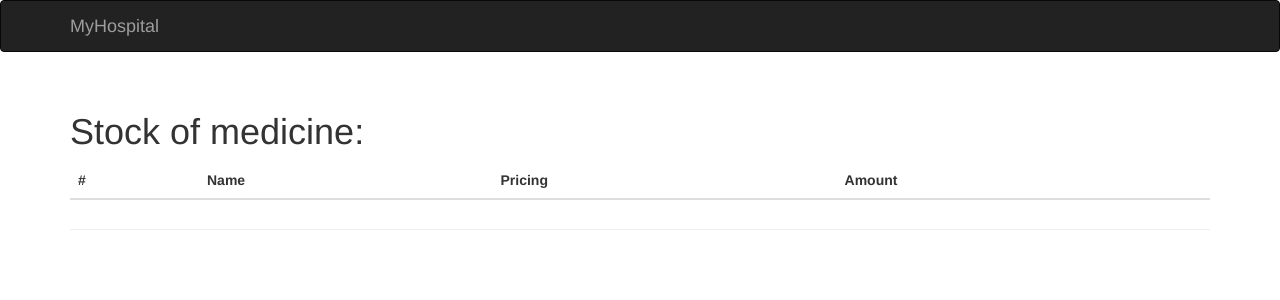
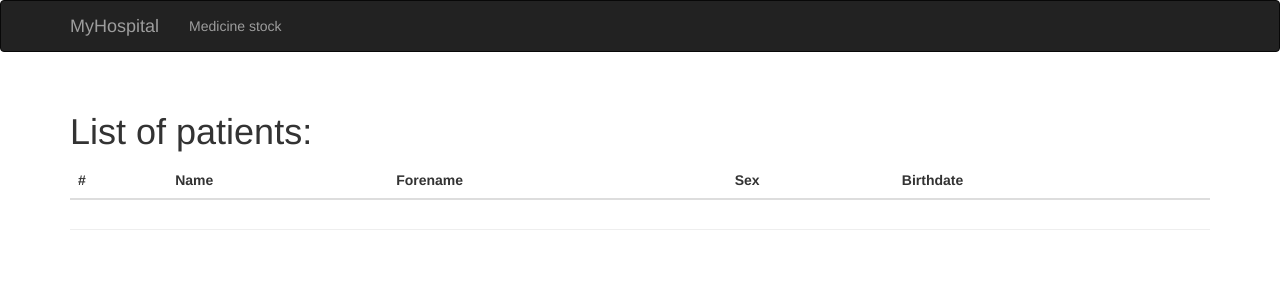
Before and after one commit to Cornslakes/Database-Project-WWI21DSB, a Flask app: page / in a window 1280 px wide. Shown: the top 300 px of the page. Run offline with Flask 3, Linux system fonts and the light colour scheme; lists and menus that the app fills with data are empty; some libraries are stand-ins or nearby versions.

Commit message:
added delete patient functionality

```diff
--- a/app.py
+++ b/app.py
@@ -1,4 +1,4 @@
-from flask import Flask, url_for, render_template, session, redirect
+from flask import Flask, url_for, render_template, session, redirect, flash
 from flask_sqlalchemy import SQLAlchemy
 from flask_wtf import FlaskForm
 from wtforms import StringField, SubmitField
@@ -7,6 +7,7 @@ from flask_bootstrap import Bootstrap
 import os
 
 app = Flask (__name__)
+app.secret_key = "super secret key"
 app.app_context().push()
 bootstrap = Bootstrap(app)
 
@@ -15,10 +16,26 @@ app.config[
 ] = "postgresql://admin:123@localhost:5433/hospital"
 
 db = SQLAlchemy(app)
-from models import Medicine
+from models import Medicine, Patient
 
-@app.route('/')
+@app.route('/', methods=['GET', 'POST'])
 def index():
-    title="List of medicine stock:"
+    title="List of patients:"
+    patient = Patient.query.order_by(Patient.Patient_Name.desc()).all()
+    return render_template('patient.html', patient=patient)
+
+@app.route('/medicine')
+def medicine_stock():
+    title="List of current medicine stock:"
     medicine = Medicine.query.order_by(Medicine.Medicine_Name.desc()).all()
     return render_template('medicine.html', medicine=medicine)
+
+@app.route('/delete_patient/<id>')
+def delete_patient(id):
+    patient = Patient.query.filter_by(Patient_ID=id).first()
+    if patient:
+        msg_text = 'Patient %s successfully removed' % str(patient)
+        db.session.delete(patient)
+        db.session.commit()
+        flash(msg_text)
+    return redirect(url_for('index'))
--- a/schema.sql
+++ b/schema.sql
@@ -30,9 +30,9 @@ CREATE TABLE IF NOT EXISTS public."Medicine_Supplier"
 CREATE TABLE IF NOT EXISTS public."Patient"
 (
     "Patient_ID" uuid,
-    "Patient_Name" character,
-    "Patient_Forename" character,
-    "Patient_Sex" character(1),
+    "Patient_Name" text,
+    "Patient_Forename" text,
+    "Patient_Sex" character,
     "Patient_Birthdate" date,
     "Room_Nr" smallint,
     "Station_Nr" smallint,
@@ -50,7 +50,7 @@ CREATE TABLE IF NOT EXISTS public."Patient_Medicine"
 CREATE TABLE IF NOT EXISTS public."Address"
 (
     "Address_ID" uuid,
-    "Address_Street" character,
+    "Address_Street" character varying,
     "Address_HNr" character varying,
     "Place_ID" uuid,
     PRIMARY KEY ("Address_ID")
@@ -67,11 +67,11 @@ CREATE TABLE IF NOT EXISTS public."Place"
 CREATE TABLE IF NOT EXISTS public."Employee"
 (
     "Employee_ID" uuid,
-    "Employee_Name" character,
-    "Employee_Forename" character,
+    "Employee_Name" text,
+    "Employee_Forename" text,
     "Employee_Birthdate" date,
     "Employee_Salary" money,
-    "Employee_Role" character,
+    "Employee_Role" text,
     "Address_ID" uuid,
     PRIMARY KEY ("Employee_ID")
 );
@@ -79,7 +79,7 @@ CREATE TABLE IF NOT EXISTS public."Employee"
 CREATE TABLE IF NOT EXISTS public."Station"
 (
     "Station_Nr" smallint,
-    "Station_Name" character,
+    "Station_Name" text,
     "Station_Amount_of_rooms" smallint,
     PRIMARY KEY ("Station_Nr")
 );
--- a/templates/base.html
+++ b/templates/base.html
@@ -21,6 +21,7 @@
         <div class="navbar-collapse collapse">
             <ul class="nav navbar-nav">
                 <!-- <li><a href="/add_employee">Add new employee</a></li> -->
+                <li><a href="/medicine">Medicine stock</a></li>
             </ul>
         </div>
     </div>
--- a/templates/medicine.html
+++ b/templates/medicine.html
@@ -5,7 +5,7 @@
 
 {% block page_content %}
 <div class="page-header">
-    <h1>Stock of medicine:</h1>
+    <h1>Current stock of medicine:</h1>
     <table class="table table-dark table-striped ">
         <thead class="thead-dark" >
             <tr>
--- /dev/null
+++ b/templates/patient.html
@@ -0,0 +1,32 @@
+{% extends "base.html" %}
+{% import "bootstrap/wtf.html" as wtf %}
+
+{% block title %}Company{% endblock %}
+
+{% block page_content %}
+<div class="page-header">
+    <h1>List of patients:</h1>
+    <table class="table table-dark table-striped ">
+        <thead class="thead-dark" >
+            <tr>
+              <th scope="col">#</th>
+              <th scope="col">Name</th>
+              <th scope="col">Forename</th>
+              <th scope="col">Sex</th>
+              <th scope="col">Birthdate</th>
+            </tr>
+          </thead>
+        <tbody>
+         {% for patient in patient %}
+         <tr>
+              <td class="med_name">{{ loop.index }}</td>
+              <td class="med_name">{{patient.Patient_Name}}</td>
+              <td class="med_name">{{patient.Patient_Forename}}</td>
+              <td class="med_name">{{patient.Patient_Sex}}</td>
+              <td class="med_name">{{patient.Patient_Birthdate}}</td>
+              <td class="med_name"><a href="{{ url_for('delete_patient', id=patient.Patient_ID) }}" onclick="return confirm('Do you want to permanently delete patient {{ patient.Patient_Name }}?');" title="Delete Patient"><button type="button" class="btn btn-danger">X</button></a></td>
+         {% endfor %}
+        </tbody>
+    </table>
+</div>
+{% endblock %}
```
Also changed, not shown: database_populate.sql (+8 -0 lines), models.py (+8 -0 lines).
